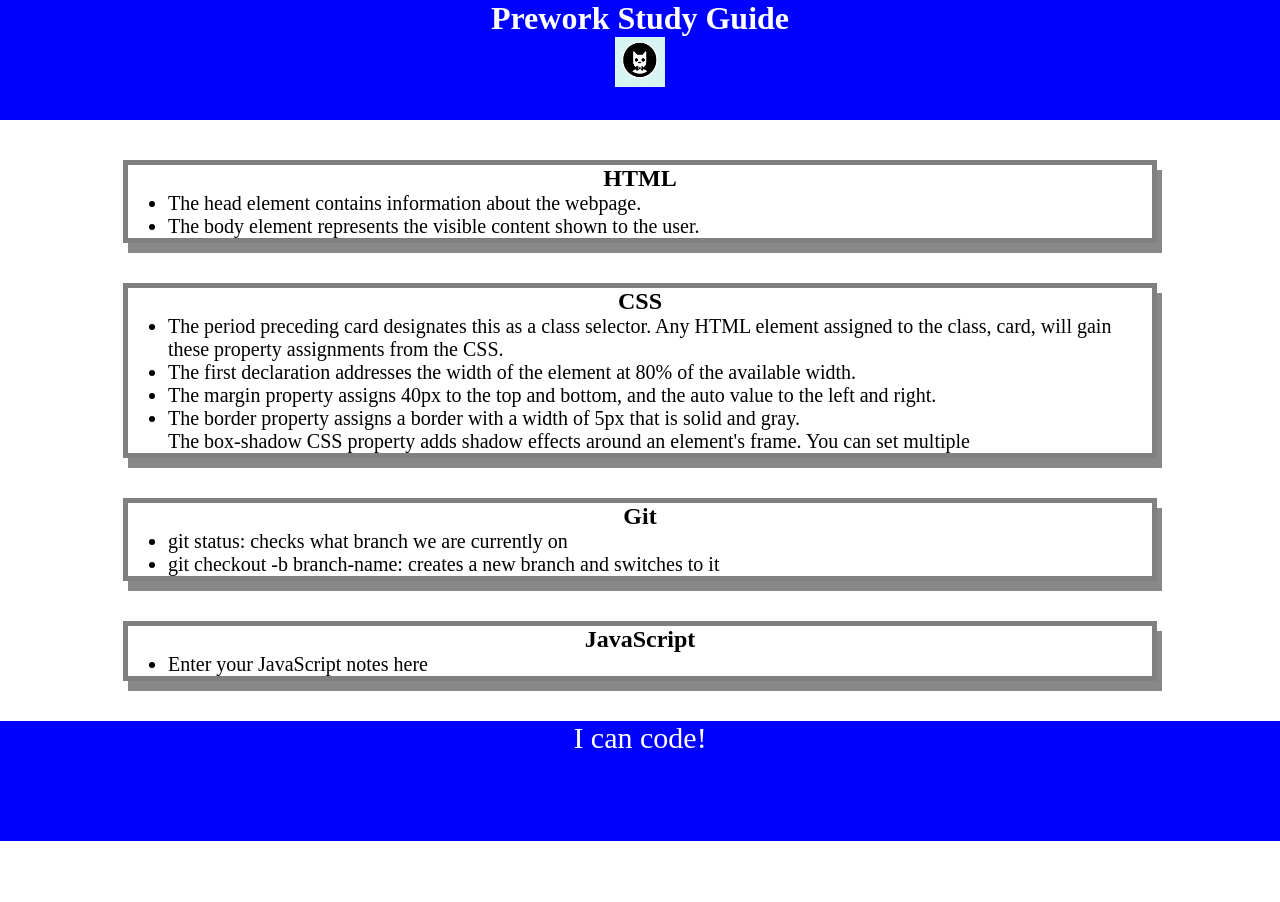
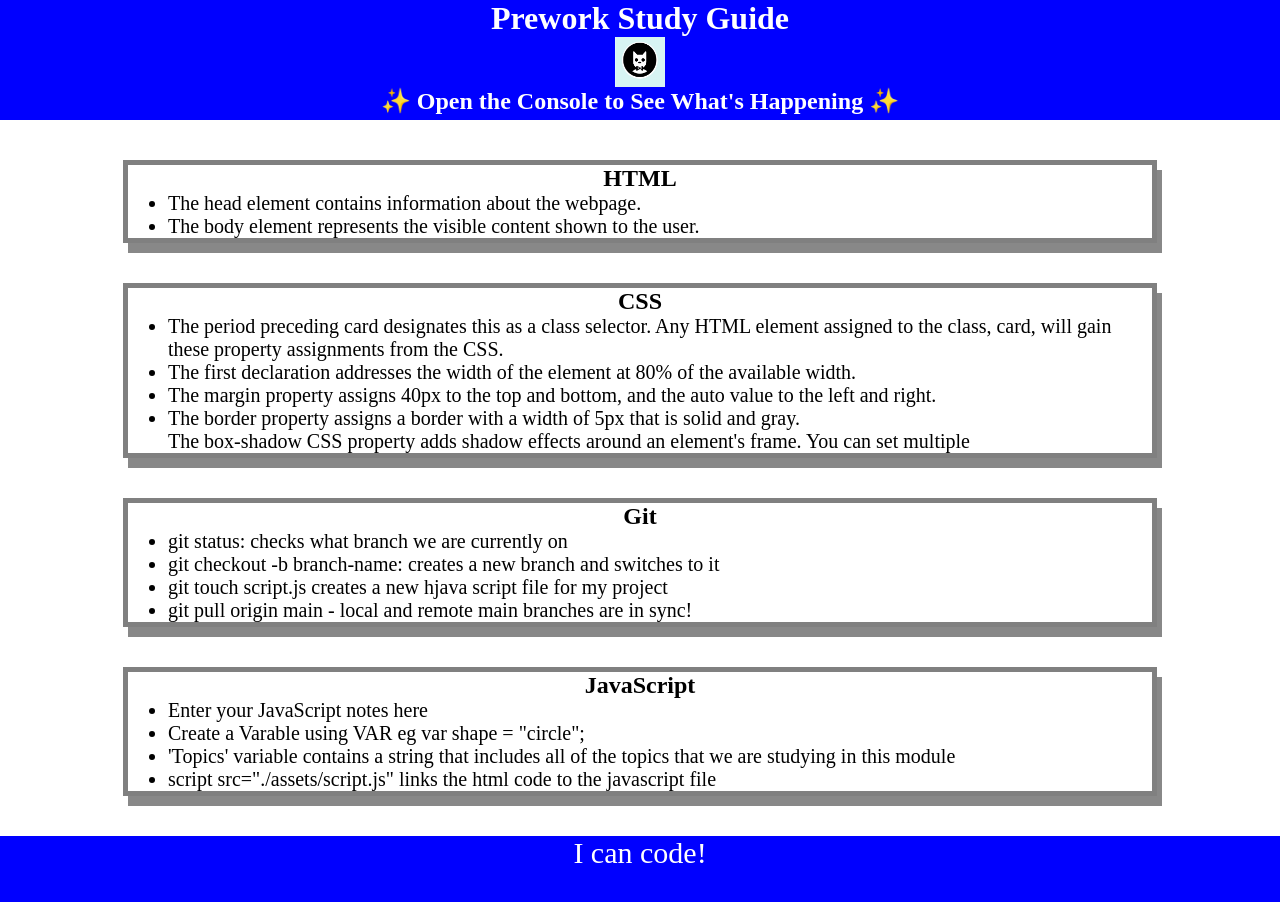
Before and after one commit to Madunkz81/prework-study-guide, a plain HTML site: page index.html in a window 1280 px wide. Before the commit the page ends 841 px from the top, so only its background shows below. Drawn offline with Linux system fonts and the light colour scheme.

Commit message:
<changes made to JS file and notes>

```diff
--- /dev/null
+++ b/assets/script.js
@@ -0,0 +1,18 @@
+var topics = ['HTML', 'CSS', 'Git', 'JavaScript'];
+for (var x = 0; x < topics.length; x++) {
+    console.log(topics[x]);
+}
+
+/*
+if (topic === 'HTML') {
+ console.log("Let's study HTML!");
+} else if (topic === 'CSS') {
+ console.log("Let's study CSS!");
+} else if (topic === 'Git') {
+ console.log("Let's study Git!");
+} else if (topic === 'JavaScript') {
+ console.log("Let's study JavaScript!");
+} else {
+ console.log('Please try again!');
+}
+*/
--- a/index.html
+++ b/index.html
@@ -11,6 +11,7 @@
     <header id="top">
       <h1>Prework Study Guide</h1>
       <img src="./assets/bowtie-cat.png" alt="Profile image of cat wearing a bow tie." />
+      <h2>✨ Open the Console to See What's Happening ✨</h2>
     </header>
     <main>
       <!-- Student code goes here -->
@@ -25,7 +26,6 @@
       <section class="card" id="css-section">
         <h2>CSS</h2>
         <ul>
-
           <li>The period preceding card designates this as a class selector. Any HTML element assigned to the class, card, will gain these property assignments from the CSS.</li>
           <li>The first declaration addresses the width of the element at 80% of the available width.</li>
 
@@ -42,6 +42,8 @@
         <ul>
           <li>git status: checks what branch we are currently on</li>
           <li>git checkout -b branch-name: creates a new branch and switches to it</li>
+          <li>git touch script.js creates a new hjava script file for my project</li>
+          <li>git pull origin main - local and remote main branches are in sync!</li>
         </ul>
       </section>
 
@@ -49,12 +51,18 @@
         <h2>JavaScript</h2>
         <ul>
           <li>Enter your JavaScript notes here</li>
+          <li>Create a Varable using VAR  eg var shape = "circle";</li>
+          <li>'Topics' variable contains a string that includes all of the topics that we are studying in this module</li>
+          <li> script src="./assets/script.js" links the html code to the javascript file </li>
         </ul>
+
       </section>
     </main>
 
     <footer>
       <p>I can code!</p>
     </footer>
+    <script src="./assets/script.js"></script>
   </body>
+
 </html>
```
Also changed, not shown: 1 other file.
